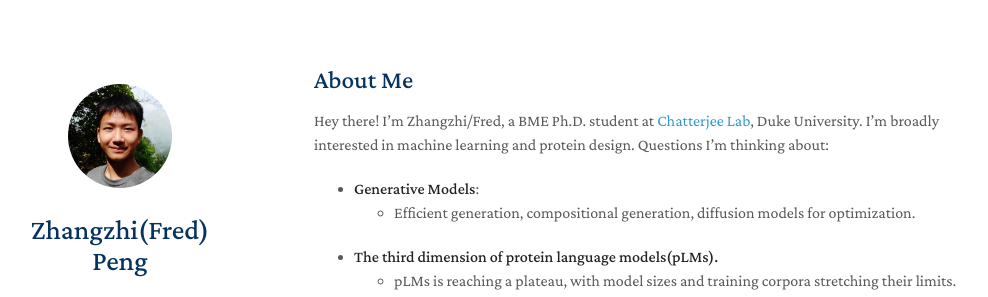
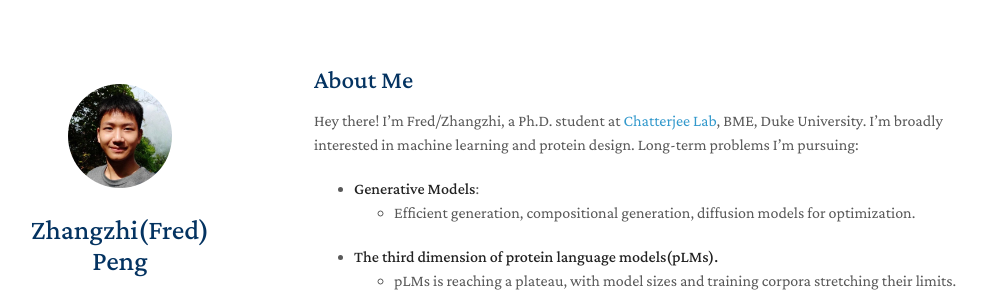
Before and after one commit to pengzhangzhi/home, a Jekyll site: the page built from index.md, in a window 1280 px wide and 1400 px high. Shown: the top 297 px of the window, without its empty margins (156-1144 px from the left). Built offline with Jekyll 4.4.1, drawn with Linux system fonts in a browser that asks for light colours; nearby versions of some CDN libraries; a style sheet for code colours, icons or effects is not loaded; our own code applies the rules of GitHub Pages for plain Markdown files; some of the changed text lies outside the part shown.

Commit message:
Update index.md

```diff
--- a/index.md
+++ b/index.md
@@ -4,8 +4,7 @@ layout: homepage
 
 ## About Me
 
-Hey there! I'm Zhangzhi/Fred, a BME Ph.D. student at [Chatterjee Lab](https://www.chatterjeelab.com/), Duke University. I'm broadly interested in machine learning and protein design. Questions I'm thinking about:
-
+Hey there! I'm Fred/Zhangzhi, a Ph.D. student at [Chatterjee Lab](https://www.chatterjeelab.com/), BME, Duke University. I'm broadly interested in machine learning and protein design. Long-term problems I'm pursuing:
 <!-- ## Research Interests -->
 
 - **Generative Models**:
```
Also changed, not shown: other parts of index.md (+1 -1 lines).
